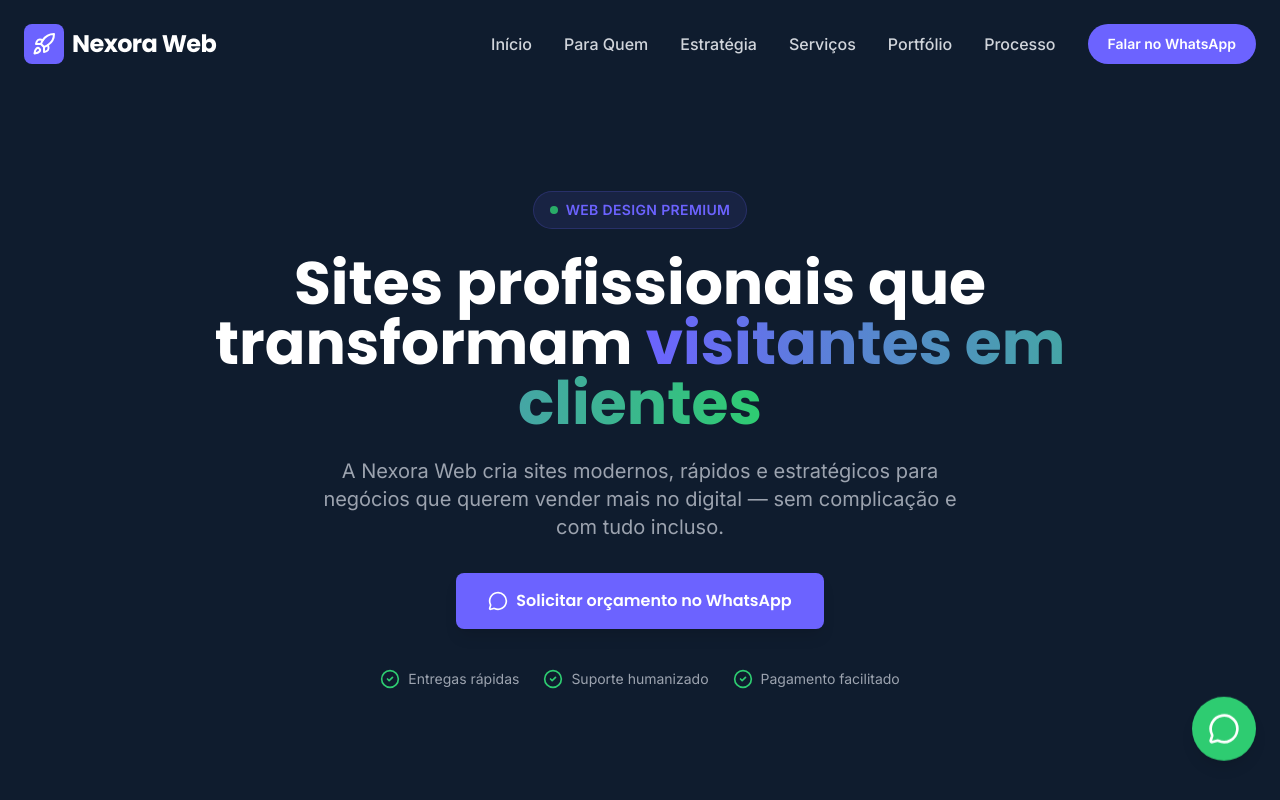
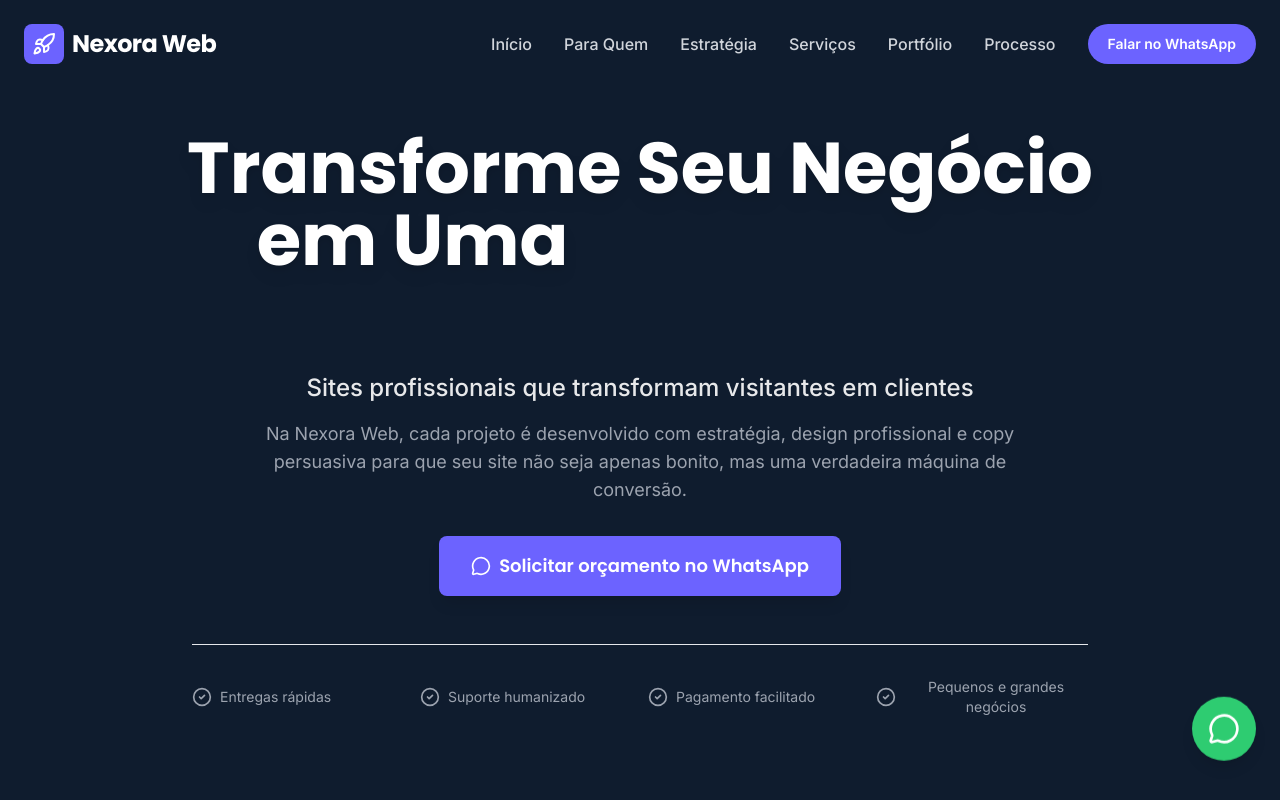
Before and after one commit to lucasnetworkmkt/glowing-octo-enigma, a React (Vite) app: page / in a window 1280 px wide. Shown: the top 800 px of the page. Built offline with nearby package versions, Linux system fonts and the light colour scheme.

Commit message:
Update Hero.tsx

```diff
--- a/components/Hero.tsx
+++ b/components/Hero.tsx
@@ -4,44 +4,51 @@ import { CheckCircle2 } from 'lucide-react';
 
 const Hero: React.FC = () => {
   return (
-    <section id="hero" className="relative min-h-screen flex items-center pt-20 bg-brand-blue overflow-hidden">
+    <section id="hero" className="relative min-h-screen flex items-center pt-24 pb-12 bg-brand-blue overflow-hidden">
+
+      {/* Background Gradients/Glows */}
+      <div className="absolute top-0 left-1/4 w-[300px] md:w-[500px] h-[300px] md:h-[500px] bg-brand-accent/10 rounded-full blur-[60px] md:blur-[100px] -translate-y-1/2 pointer-events-none"></div>
+      <div className="absolute bottom-0 right-0 w-[400px] md:w-[600px] h-[400px] md:h-[600px] bg-brand-accent/5 rounded-full blur-[80px] md:blur-[120px] translate-y-1/3 pointer-events-none"></div>
 
       <div className="container mx-auto px-4 md:px-6 relative z-10">
-        <div className="flex flex-col items-center max-w-4xl mx-auto text-center">
+        <div className="flex flex-col items-center max-w-5xl mx-auto text-center">
 
           {/* Content */}
           <div className="w-full">
-            <div className="inline-flex items-center gap-2 px-4 py-2 rounded-full bg-brand-purple/10 border border-brand-purple/20 mb-6">
-              <span className="w-2 h-2 rounded-full bg-brand-green animate-pulse"></span>
-              <span className="text-brand-purple text-sm font-semibold tracking-wide">WEB DESIGN PREMIUM</span>
-            </div>
-
-            <h1 className="text-4xl md:text-5xl lg:text-6xl font-heading font-bold text-white leading-[1.1] mb-6">
-              Sites profissionais que transformam <span className="text-transparent bg-clip-text bg-gradient-to-r from-brand-purple to-brand-green">visitantes em clientes</span>
+            <h1 className="text-3xl sm:text-4xl md:text-5xl lg:text-7xl font-heading font-bold text-white leading-[1.2] md:leading-[1.1] mb-4 md:mb-6 drop-shadow-lg">
+              Transforme Seu Negócio em Uma <span className="text-transparent bg-clip-text bg-gradient-to-r from-brand-accent to-blue-400 drop-shadow-[0_0_10px_rgba(0,212,255,0.3)] block sm:inline">Máquina de Vendas</span>
             </h1>
 
-            <p className="text-lg md:text-xl text-gray-400 mb-8 max-w-2xl mx-auto leading-relaxed">
-              A Nexora Web cria sites modernos, rápidos e estratégicos para negócios que querem vender mais no digital — sem complicação e com tudo incluso.
+            <h2 className="text-lg md:text-2xl text-white/90 font-medium mb-4 px-2">
+              Sites profissionais que transformam visitantes em clientes
+            </h2>
+
+            <p className="text-sm md:text-lg text-gray-400 mb-8 max-w-3xl mx-auto leading-relaxed px-2">
+              Na Nexora Web, cada projeto é desenvolvido com estratégia, design profissional e copy persuasiva para que seu site não seja apenas bonito, mas uma verdadeira máquina de conversão.
             </p>
 
-            <div className="flex flex-col sm:flex-row gap-4 justify-center mb-10">
-              <Button variant="primary" icon="whatsapp">
+            <div className="flex flex-col sm:flex-row gap-4 justify-center mb-10 md:mb-12 w-full sm:w-auto px-4 sm:px-0">
+              <Button variant="primary" icon="whatsapp" className="w-full sm:w-auto text-base md:text-lg px-6 py-3 md:px-8 md:py-4">
                 Solicitar orçamento no WhatsApp
               </Button>
             </div>
 
-            <div className="flex flex-col sm:flex-row items-center justify-center gap-6 text-gray-400 text-sm">
-              <div className="flex items-center gap-2">
-                <CheckCircle2 className="w-5 h-5 text-brand-green" />
+            <div className="grid grid-cols-1 sm:grid-cols-2 lg:grid-cols-4 gap-3 md:gap-4 text-gray-400 text-xs md:text-sm border-t border-brand-accent/20 pt-6 md:pt-8 max-w-4xl mx-auto w-fit sm:w-full">
+              <div className="flex items-center justify-start gap-2">
+                <CheckCircle2 className="w-4 h-4 md:w-5 md:h-5 text-brand-accent flex-shrink-0" />
                 <span>Entregas rápidas</span>
               </div>
-              <div className="flex items-center gap-2">
-                <CheckCircle2 className="w-5 h-5 text-brand-green" />
+              <div className="flex items-center justify-start gap-2">
+                <CheckCircle2 className="w-4 h-4 md:w-5 md:h-5 text-brand-accent flex-shrink-0" />
                 <span>Suporte humanizado</span>
               </div>
-              <div className="flex items-center gap-2">
-                <CheckCircle2 className="w-5 h-5 text-brand-green" />
+              <div className="flex items-center justify-start gap-2">
+                <CheckCircle2 className="w-4 h-4 md:w-5 md:h-5 text-brand-accent flex-shrink-0" />
                 <span>Pagamento facilitado</span>
+              </div>
+              <div className="flex items-center justify-start gap-2">
+                <CheckCircle2 className="w-4 h-4 md:w-5 md:h-5 text-brand-accent flex-shrink-0" />
+                <span>Pequenos e grandes negócios</span>
               </div>
             </div>
           </div>
```
